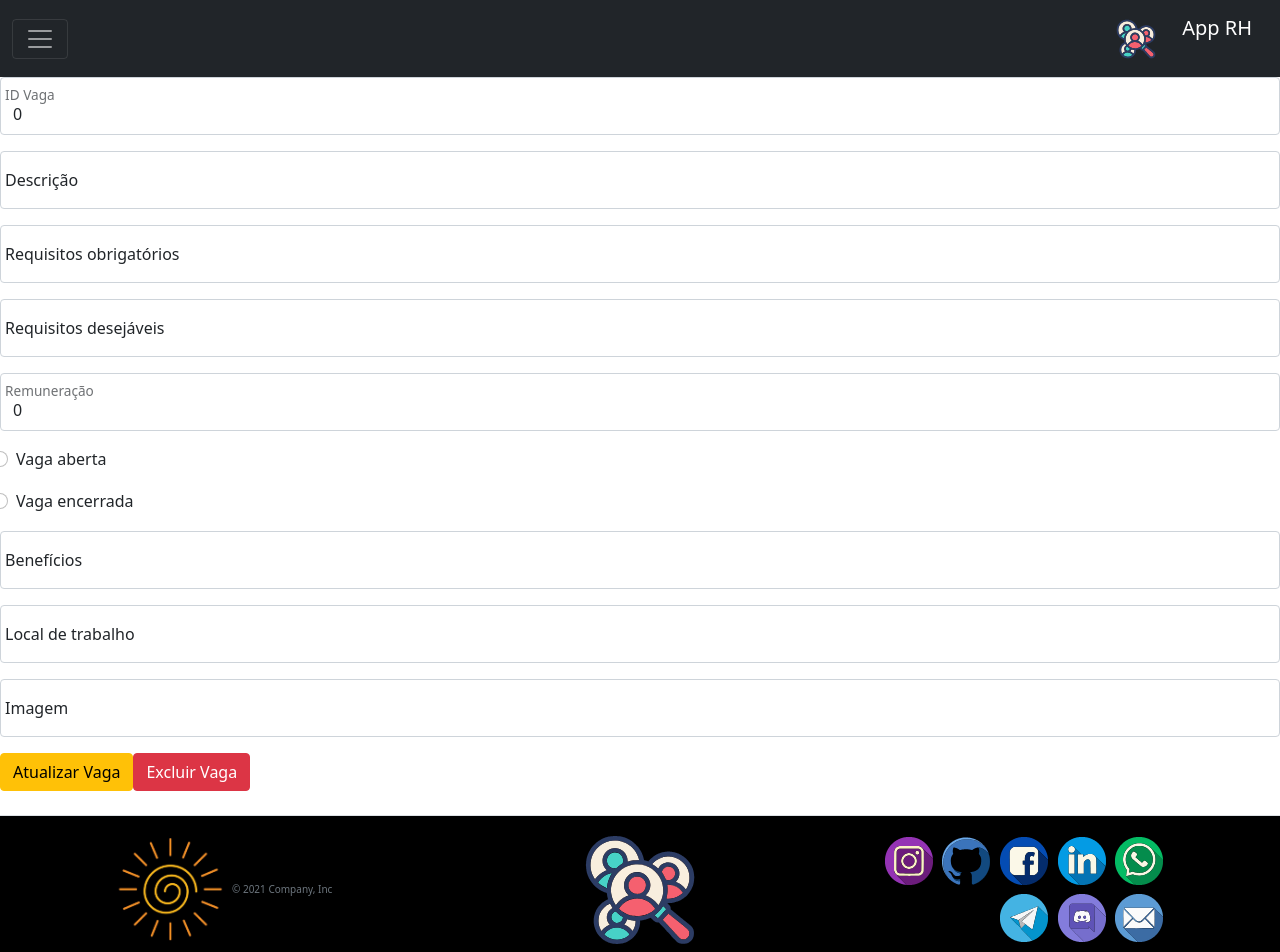
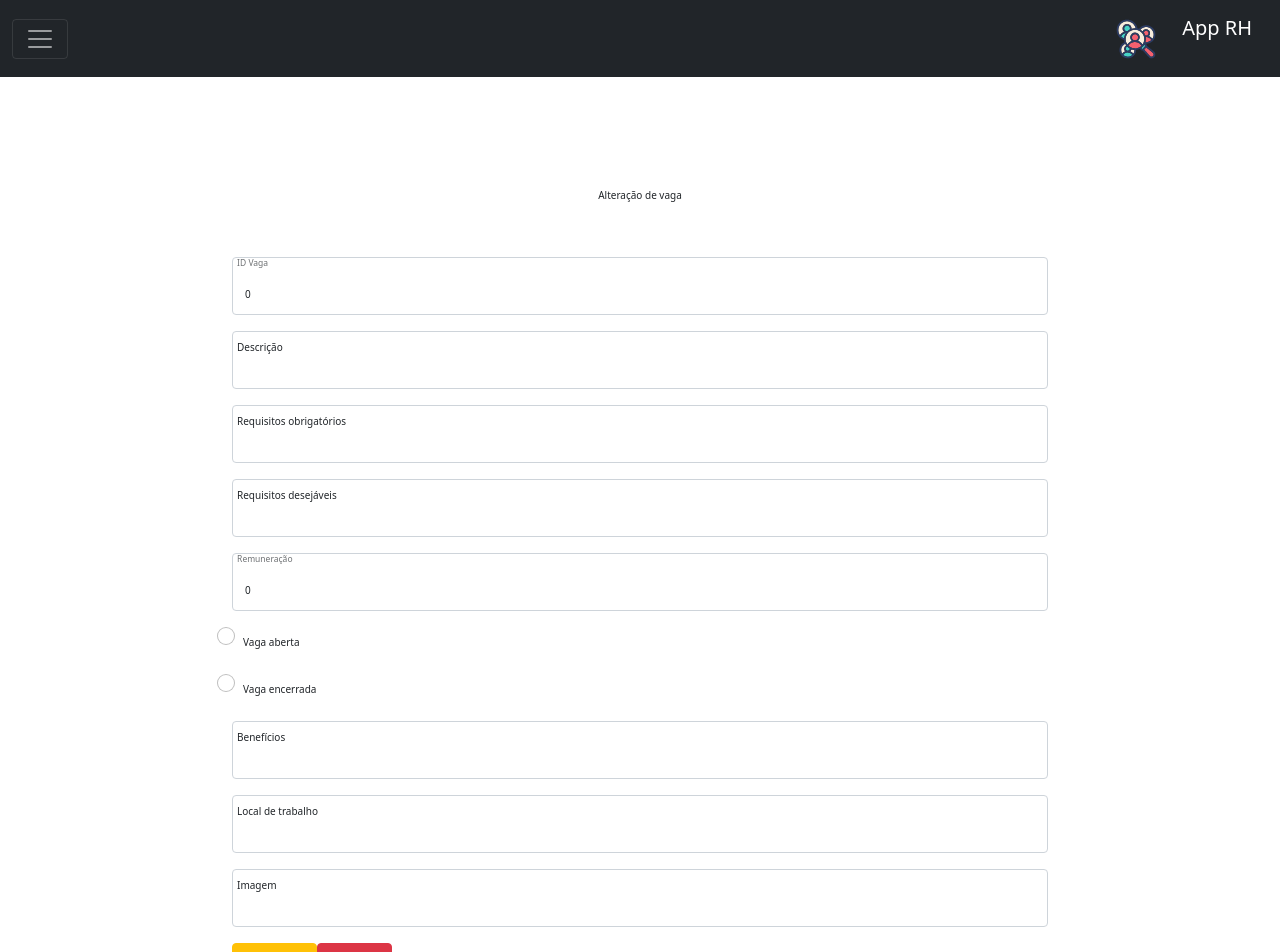
Before and after one commit to lipollis/SENAI_UC12-AppRH, an Angular app: page /editar in a window 1280 px wide. Shown: the top 952 px of the page. Built offline with nearby package versions, Linux system fonts and the light colour scheme.

Commit message:
style footer + cadastrar + editar

```diff
--- a/src/app/app.component.css
+++ b/src/app/app.component.css
@@ -0,0 +1,300 @@
+*{
+  box-sizing: border-box;
+  margin: 0 auto;
+  position: static;
+  bottom: 0;
+  height: auto;
+}
+/*
+:host {
+    font-family: -apple-system, BlinkMacSystemFont, "Segoe UI", Roboto, Helvetica, Arial, sans-serif, "Apple Color Emoji", "Segoe UI Emoji", "Segoe UI Symbol";
+    font-size: 14px;
+    color: #333;
+    box-sizing: border-box;
+    -webkit-font-smoothing: antialiased;
+    -moz-osx-font-smoothing: grayscale;
+  }
+
+  h1,
+  h2,
+  h3,
+  h4,
+  h5,
+  h6 {
+    margin: 8px 0;
+  }
+
+  p {
+    margin: 0;
+  }
+
+  .spacer {
+    flex: 1;
+  }
+
+  .toolbar {
+    position: absolute;
+    top: 0;
+    left: 0;
+    right: 0;
+    height: 60px;
+    display: flex;
+    align-items: center;
+    background-color: #1976d2;
+    color: white;
+    font-weight: 600;
+  }
+
+  .toolbar img {
+    margin: 0 16px;
+  }
+
+  .toolbar #twitter-logo {
+    height: 40px;
+    margin: 0 8px;
+  }
+
+  .toolbar #youtube-logo {
+    height: 40px;
+    margin: 0 16px;
+  }
+
+  .toolbar #twitter-logo:hover,
+  .toolbar #youtube-logo:hover {
+    opacity: 0.8;
+  }
+
+  .content {
+    display: flex;
+    margin: 82px auto 32px;
+    padding: 0 16px;
+    max-width: 960px;
+    flex-direction: column;
+    align-items: center;
+  }
+
+  svg.material-icons {
+    height: 24px;
+    width: auto;
+  }
+
+  svg.material-icons:not(:last-child) {
+    margin-right: 8px;
+  }
+
+  .card svg.material-icons path {
+    fill: #888;
+  }
+
+  .card-container {
+    display: flex;
+    flex-wrap: wrap;
+    justify-content: center;
+    margin-top: 16px;
+  }
+
+  .card {
+    all: unset;
+    border-radius: 4px;
+    border: 1px solid #eee;
+    background-color: #fafafa;
+    height: 40px;
+    width: 200px;
+    margin: 0 8px 16px;
+    padding: 16px;
+    display: flex;
+    flex-direction: row;
+    justify-content: center;
+    align-items: center;
+    transition: all 0.2s ease-in-out;
+    line-height: 24px;
+  }
+
+  .card-container .card:not(:last-child) {
+    margin-right: 0;
+  }
+
+  .card.card-small {
+    height: 16px;
+    width: 168px;
+  }
+
+  .card-container .card:not(.highlight-card) {
+    cursor: pointer;
+  }
+
+  .card-container .card:not(.highlight-card):hover {
+    transform: translateY(-3px);
+    box-shadow: 0 4px 17px rgba(0, 0, 0, 0.35);
+  }
+
+  .card-container .card:not(.highlight-card):hover .material-icons path {
+    fill: rgb(105, 103, 103);
+  }
+
+  .card.highlight-card {
+    background-color: #1976d2;
+    color: white;
+    font-weight: 600;
+    border: none;
+    width: auto;
+    min-width: 30%;
+    position: relative;
+  }
+
+  .card.card.highlight-card span {
+    margin-left: 60px;
+  }
+
+  svg#rocket {
+    width: 80px;
+    position: absolute;
+    left: -10px;
+    top: -24px;
+  }
+
+  svg#rocket-smoke {
+    height: calc(100vh - 95px);
+    position: absolute;
+    top: 10px;
+    right: 180px;
+    z-index: -10;
+  }
+
+  a,
+  a:visited,
+  a:hover {
+    color: #1976d2;
+    text-decoration: none;
+  }
+
+  a:hover {
+    color: #125699;
+  }
+
+  .terminal {
+    position: relative;
+    width: 80%;
+    max-width: 600px;
+    border-radius: 6px;
+    padding-top: 45px;
+    margin-top: 8px;
+    overflow: hidden;
+    background-color: rgb(15, 15, 16);
+  }
+
+  .terminal::before {
+    content: "\2022 \2022 \2022";
+    position: absolute;
+    top: 0;
+    left: 0;
+    height: 4px;
+    background: rgb(58, 58, 58);
+    color: #c2c3c4;
+    width: 100%;
+    font-size: 2rem;
+    line-height: 0;
+    padding: 14px 0;
+    text-indent: 4px;
+  }
+
+  .terminal pre {
+    font-family: SFMono-Regular,Consolas,Liberation Mono,Menlo,monospace;
+    color: white;
+    padding: 0 1rem 1rem;
+    margin: 0;
+  }
+
+  .circle-link {
+    height: 40px;
+    width: 40px;
+    border-radius: 40px;
+    margin: 8px;
+    background-color: white;
+    border: 1px solid #eeeeee;
+    display: flex;
+    justify-content: center;
+    align-items: center;
+    cursor: pointer;
+    box-shadow: 0 1px 3px rgba(0, 0, 0, 0.12), 0 1px 2px rgba(0, 0, 0, 0.24);
+    transition: 1s ease-out;
+  }
+
+  .circle-link:hover {
+    transform: translateY(-0.25rem);
+    box-shadow: 0px 3px 15px rgba(0, 0, 0, 0.2);
+  }
+
+  footer {
+    margin-top: 8px;
+    display: flex;
+    align-items: center;
+    line-height: 20px;
+  }
+
+  footer a {
+    display: flex;
+    align-items: center;
+  }
+
+  .github-star-badge {
+    color: #24292e;
+    display: flex;
+    align-items: center;
+    font-size: 12px;
+    padding: 3px 10px;
+    border: 1px solid rgba(27,31,35,.2);
+    border-radius: 3px;
+    background-image: linear-gradient(-180deg,#fafbfc,#eff3f6 90%);
+    margin-left: 4px;
+    font-weight: 600;
+  }
+
+  .github-star-badge:hover {
+    background-image: linear-gradient(-180deg,#f0f3f6,#e6ebf1 90%);
+    border-color: rgba(27,31,35,.35);
+    background-position: -.5em;
+  }
+
+  .github-star-badge .material-icons {
+    height: 16px;
+    width: 16px;
+    margin-right: 4px;
+  }
+
+  svg#clouds {
+    position: fixed;
+    bottom: -160px;
+    left: -230px;
+    z-index: -10;
+    width: 1920px;
+  }
+*/
+  /* Responsive Styles */
+  @media screen and (max-width: 767px) {
+    .card-container > *:not(.circle-link) ,
+    .terminal {
+      width: 100%;
+    }
+
+    .card:not(.highlight-card) {
+      height: 16px;
+      margin: 8px 0;
+    }
+
+    .card.highlight-card span {
+      margin-left: 72px;
+    }
+
+    svg#rocket-smoke {
+      right: 120px;
+      transform: rotate(-5deg);
+    }
+  }
+
+  @media screen and (max-width: 575px) {
+    svg#rocket-smoke {
+      display: none;
+      visibility: hidden;
+    }
+  }
--- a/src/app/cadastrar-vagas/cadastrar-vagas.component.css
+++ b/src/app/cadastrar-vagas/cadastrar-vagas.component.css
@@ -0,0 +1,17 @@
+*{
+    font-size:10px;
+    box-sizing: border-box;
+    margin: 0 auto;
+    padding:0.5rem;
+}
+
+.form-container{
+    width: 80%;
+    margin: 0 auto;
+    padding: 5rem;
+}
+
+h2{
+    text-align: center;
+    padding: 2rem;
+}
--- a/src/app/editar-vagas/editar-vagas.component.css
+++ b/src/app/editar-vagas/editar-vagas.component.css
@@ -0,0 +1,22 @@
+*{
+    font-size:10px;
+    box-sizing: border-box;
+    margin: 0 auto;
+    padding:0.5rem;
+}
+
+.form-container{
+    width: 80%;
+    margin: 0 auto;
+    padding: 5rem;
+    flex-direction: column;
+}
+
+.row.grow{
+    flex-grow:1;
+}
+
+h2{
+    text-align: center;
+    padding: 2rem;
+}
--- a/src/app/editar-vagas/editar-vagas.component.html
+++ b/src/app/editar-vagas/editar-vagas.component.html
@@ -1,28 +1,30 @@
-<div>
+<div class="form-container">
+    <h2>Alteração de vaga</h2>
+    <div class="row grow">
         <form class="row g-3 needs-validation" novalidate>
 
             <div class="form-floating">
-            <input type="text" class="form-control" id="id" placeholder="ID Vaga" name="id" [(ngModel)] = "vaga.id">
+                <input type="text" class="form-control text-input" id="id" placeholder="ID Vaga" name="id" [(ngModel)] = "vaga.id">
                 <label for="id">ID Vaga</label>
             </div>
 
             <div class="form-floating">
-            <input type="text" class="form-control" id="descricao" placeholder="Descrição" name="descricao" [(ngModel)] = "vaga.descricao">
+                <input type="text" class="form-control text-input" id="descricao" placeholder="Descrição" name="descricao" [(ngModel)] = "vaga.descricao">
                 <label for="descricao">Descrição</label>
             </div>
 
             <div class="form-floating">
-            <input type="text" class="form-control" id="req_obrigatorios" placeholder="Requisitos obrigatórios" name="req_obrigatorios" [(ngModel)] = "vaga.req_obrigatorios">
+                <input type="text" class="form-control text-input" id="req_obrigatorios" placeholder="Requisitos obrigatórios" name="req_obrigatorios" [(ngModel)] = "vaga.req_obrigatorios">
                 <label for="req_obrigatorios">Requisitos obrigatórios</label>
             </div>
 
             <div class="form-floating">
-            <input type="text" class="form-control" id="req_desejaveis" placeholder="Requisitos desejáveis" name="req_desejaveis" [(ngModel)] = "vaga.req_desejaveis">
+                <input type="text" class="form-control text-input" id="req_desejaveis" placeholder="Requisitos desejáveis" name="req_desejaveis" [(ngModel)] = "vaga.req_desejaveis">
                 <label for="req_desejaveis">Requisitos desejáveis</label>
             </div>
 
             <div class="form-floating">
-            <input type="number" class="form-control" id="remuneracao" placeholder="Remuneração" name="remuneracao" [(ngModel)] = "vaga.remuneracao">
+                <input type="number" class="form-control text-input" id="remuneracao" placeholder="Remuneração" name="remuneracao" [(ngModel)] = "vaga.remuneracao">
                 <label for="remuneracao">Remuneração</label>
             </div>
 
@@ -37,24 +39,26 @@
             </div>
 
             <div class="form-floating">
-            <input type="text" class="form-control" id="beneficios" placeholder="Benefícios" name="beneficios" [(ngModel)] = "vaga.beneficios">
+                <input type="text" class="form-control text-input" id="beneficios" placeholder="Benefícios" name="beneficios" [(ngModel)] = "vaga.beneficios">
                 <label for="beneficios">Benefícios</label>
             </div>
 
             <div class="form-floating">
-            <input type="text" class="form-control" id="local_trabalho" placeholder="Local de trabalho"  name="local_trabalho" [(ngModel)] = "vaga.local_trabalho">
+                <input type="text" class="form-control text-input" id="local_trabalho" placeholder="Local de trabalho"  name="local_trabalho" [(ngModel)] = "vaga.local_trabalho">
                 <label for="local_trabalho">Local de trabalho</label>
             </div>
 
             <div class="form-floating">
-            <input type="text" class="form-control" id="foto" placeholder="Imagem" name="foto" [(ngModel)] = "vaga.foto">
+                <input type="text" class="form-control text-input" id="foto" placeholder="Imagem" name="foto" [(ngModel)] = "vaga.foto">
                 <label for="foto">Imagem</label>
             </div>
 
 
-        <div class="col-12">
+            <div class="col-12 button">
                 <button type="button" class="btn btn-warning" (click)="atualizar(vaga.id)">Atualizar Vaga</button>
                 <button type="button" class="btn btn-danger" (click)="excluir(vaga.id)">Excluir Vaga</button>
             </div>
         </form>
     </div>
+
+</div>
--- a/src/app/footer/footer.component.css
+++ b/src/app/footer/footer.component.css
@@ -1,23 +1,31 @@
+*{
+    font-size:10px;
+    box-sizing: border-box;
+    margin: 0 auto;
+    padding:0.5rem;
+}
 
 .container-fluid{
     background-color: black;
     margin: 0 auto;
+    margin-top:auto;
     font-size:10px;
-    padding: 7rem;;
-
+    padding: 3rem;;
+    bottom: 0rem;
+    position: sticky;
+    width: 100%;
 }
 
 .assinatura{
-    width:7rem;
+    width:6rem;
 }
 
 .recruitment{
-    width: 7rem;
+    width: 5rem;
 }
 
 .icon-social{
-    width: 3rem;
-    margin: 0.3rem;
+    width: 4rem;
 
 }
 
@@ -26,9 +34,25 @@
     opacity: 1;
 }
 
+.container-social{
+    display: inline;
+    grid-gap: 0.2rem;
+
+}
 .grid-icon-social{
-    width:30%;
     float:rigth;
     display: grid;
-    grid-template-columns: repeat(4, 1fr);
+    grid-template-columns: auto auto auto auto;
+    grid-gap: 0.2rem;
+    width: 33vw;
+
 }
+
+.grid-icon-social > div{
+    text-align: center;
+    padding: 0.5rem 0;
+    font-size: 1rem;
+}
+span{
+    font-size: 1.5rem;
+}
--- a/src/app/footer/footer.component.html
+++ b/src/app/footer/footer.component.html
@@ -1,19 +1,22 @@
 <div class="">
     <footer class="container-fluid d-flex flex-wrap justify-content-between align-items-center py-3 my-4 border-top">
         <div class="col-md-4 d-flex align-items-center">
-            <a href="/" class="mb-3 me-2 mb-md-0 text-muted text-decoration-none lh-1">
-                <img src="../../assets/img/Footer/sun.jpg" class="img-fluid rounded-start assinatura" alt="Assinatura" >
+            <a href="https://github.com/lipollis/SENAI_UC12-AppRH"
+                class="mb-3 me-2 mb-md-0 text-muted text-decoration-none lh-1">
+                <img src="../../assets/img/Footer/sun.jpg" class="img-fluid rounded-start assinatura" alt="Assinatura">
             </a>
             <span class="text-muted">© 2021 Company, Inc</span>
         </div>
 
         <a href="/"
             class="col-md-4 d-flex align-items-center justify-content-center mb-3 mb-md-0 me-md-auto link-dark text-decoration-none">
-            <img src="../../assets/img/Config/recruitment.svg" class="img-fluid rounded-start recruitment" alt="recruitment">
+            <img src="../../assets/img/Config/recruitment.svg" class="img-fluid rounded-start recruitment"
+                alt="recruitment">
         </a>
 
+        <div class="nav col-md-4 container-social">
 
-        <div class="nav col-md-4 justify-content-end list-unstyled d-flex grid-icon-social ">
+            <div class="grid-icon-social ">
                 <div class="icon-social ">
                     <a class="text-muted" href="https://www.instagram.com/alinepollis/">
                         <img src="../../assets/img/Footer/socialInstagram.svg" class="img-fluid rounded-start"
@@ -23,37 +26,46 @@
 
                 <div class="icon-social ">
                     <a class="text-muted" href="https://github.com/lipollis">
-                    <img src="../../assets/img/Footer/socialGithub.svg" class="img-fluid rounded-start" alt="Github">
+                        <img src="../../assets/img/Footer/socialGithub.svg" class="img-fluid rounded-start"
+                            alt="Github">
                     </a>
                 </div>
 
                 <div class="icon-social ">
                     <a class="text-muted" href="https://www.facebook.com/aline.pollis/">
-                    <img src="../../assets/img/Footer/socialFacebook.svg" class="img-fluid rounded-start" alt="Facebook">
+                        <img src="../../assets/img/Footer/socialFacebook.svg" class="img-fluid rounded-start"
+                            alt="Facebook">
                     </a>
                 </div>
 
                 <div class="icon-social ">
                     <a class="text-muted" href="https://www.linkedin.com/in/alinepollisbeck/">
-                    <img src="../../assets/img/Footer/socialLinkedin.svg" class="img-fluid rounded-start" alt="LinkedIn">
+                        <img src="../../assets/img/Footer/socialLinkedin.svg" class="img-fluid rounded-start"
+                            alt="LinkedIn">
+                    </a>
+                </div>
+            </div>
+
+
+            <div class="grid-icon-social ">
+                <div class="icon-social ">
+                    <a class="text-muted" href="">
+                        <img src="../../assets/img/Footer/socialWhatsapp.svg" class="img-fluid rounded-start"
+                            alt="WhatsApp">
+                    </a>
+                </div>
+
+                <div class="icon-social ">
+                    <a class="text-muted" href="https://t.me/AlinePollis">
+                        <img src="../../assets/img/Footer/socialTelegram.svg" class="img-fluid rounded-start"
+                            alt="Telegram">
                     </a>
                 </div>
 
                 <div class="icon-social ">
                     <a class="text-muted" href="">
-                    <img src="../../assets/img/Footer/socialWhatsapp.svg" class="img-fluid rounded-start" alt="WhatsApp">
-                </a>
-            </div>
-
-            <div class="icon-social ">
-                <a class="text-muted" href="https://t.me/AlinePollis">
-                    <img src="../../assets/img/Footer/socialTelegram.svg" class="img-fluid rounded-start" alt="Telegram">
-                </a>
-            </div>
-
-            <div class="icon-social ">
-                <a class="text-muted" href="">
-                    <img src="../../assets/img/Footer/socialDiscord.svg" class="img-fluid rounded-start" alt="Discord">
+                        <img src="../../assets/img/Footer/socialDiscord.svg" class="img-fluid rounded-start"
+                            alt="Discord">
                     </a>
                 </div>
 
@@ -62,6 +74,8 @@
                         <img src="../../assets/img/Footer/socialMail.svg" class="img-fluid rounded-start" alt="E-mail">
                     </a>
                 </div>
+            </div>
+
 
 
         </div>
--- a/src/app/navbar/navbar.component.html
+++ b/src/app/navbar/navbar.component.html
@@ -1,3 +1,5 @@
+<div class="navbar-container">
+
   <div class="collapse" id="navbarToggleExternalContent">
     <div class="bg-dark p-4">
       <h5 class="text-white h4">O lugar certo para sua recolocação profissional</h5>
@@ -46,3 +48,5 @@
       </a>
     </div>
   </nav>
+
+</div>
--- a/src/app/painel-vagas/painel-vagas.component.css
+++ b/src/app/painel-vagas/painel-vagas.component.css
@@ -1,15 +1,81 @@
 *{
     font-size:10px;
+    box-sizing: border-box;
+    margin: 0 auto;
+    padding:0.5rem;
 }
 
+/*
 .painel-card{
     display: grid;
-    grid-template-columns: repeat(2, 1fr);
+    grid-template-columns: auto auto;
 }
 
+div.row.g-0{
+    margin:0.8rem;
+    padding: 0.3rem;
+}
 .card{
-    width: 60rem;
+    width: 40rem;
+    height: 18rem;
 }
 .card-body{
+    width: 20rem;
+}
+
+.card-header{
+    font-size: 1.5rem;
+}
+
+.card-inside{
+    height: 9rem;
+    padding-top: 1rem;
+}
+
+.card-inside > p{
+    font-size: 1rem;
+}*/
+
+button{
+    height: 2.5rem;
+    float: right;
+    font-size: 1rem;
+}
+
+.div-img{
+    text-align: center;
+    align-items: center;
+    display: block;
+    margin-top: auto;
+    margin-bottom: auto;
+}
+
+img{
+    width: 10rem;
+}
+
+div.modal-content{
+    width: 40rem;
+}
+
+div.modal-header{
+    height: 5rem;
+}
+.modal-title{
+    font-size: 2rem;
+}
+button.btn-close{
+    right:0rem;
+    margin-inline-end: 0.2rem;
+    flex-direction: row-reverse;
+
+}
+
+.list-descricao{
     width: 30rem;
 }
+
+.list-descricao > ul > li{
+    font-size: 1.5rem;
+    list-style-type: none;
+}
```
Also changed, not shown: src/app/cadastrar-vagas/cadastrar-vagas.component.html (+11 -9 lines), src/app/painel-vagas/painel-vagas.component.html (+29 -19 lines). Lines whose indentation alone changed are shown as unchanged.
